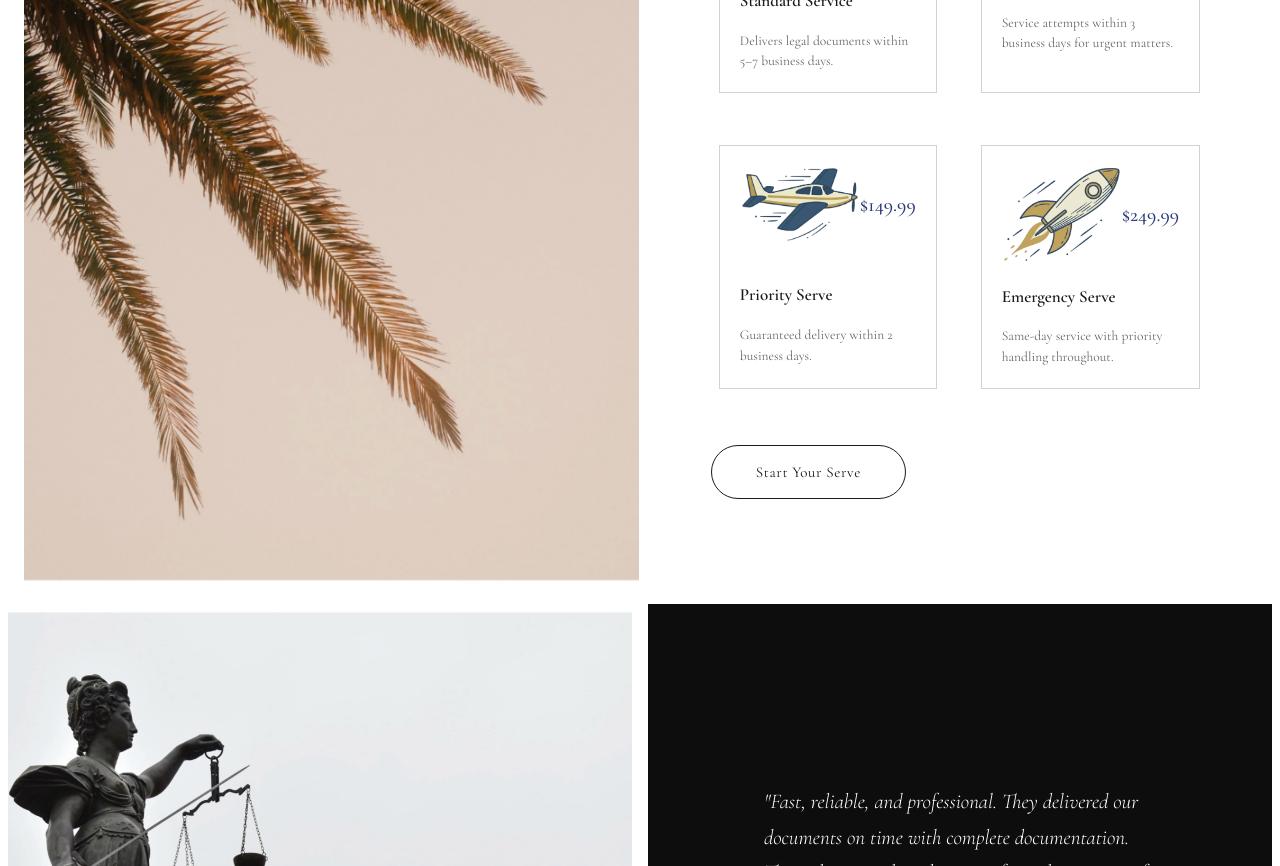
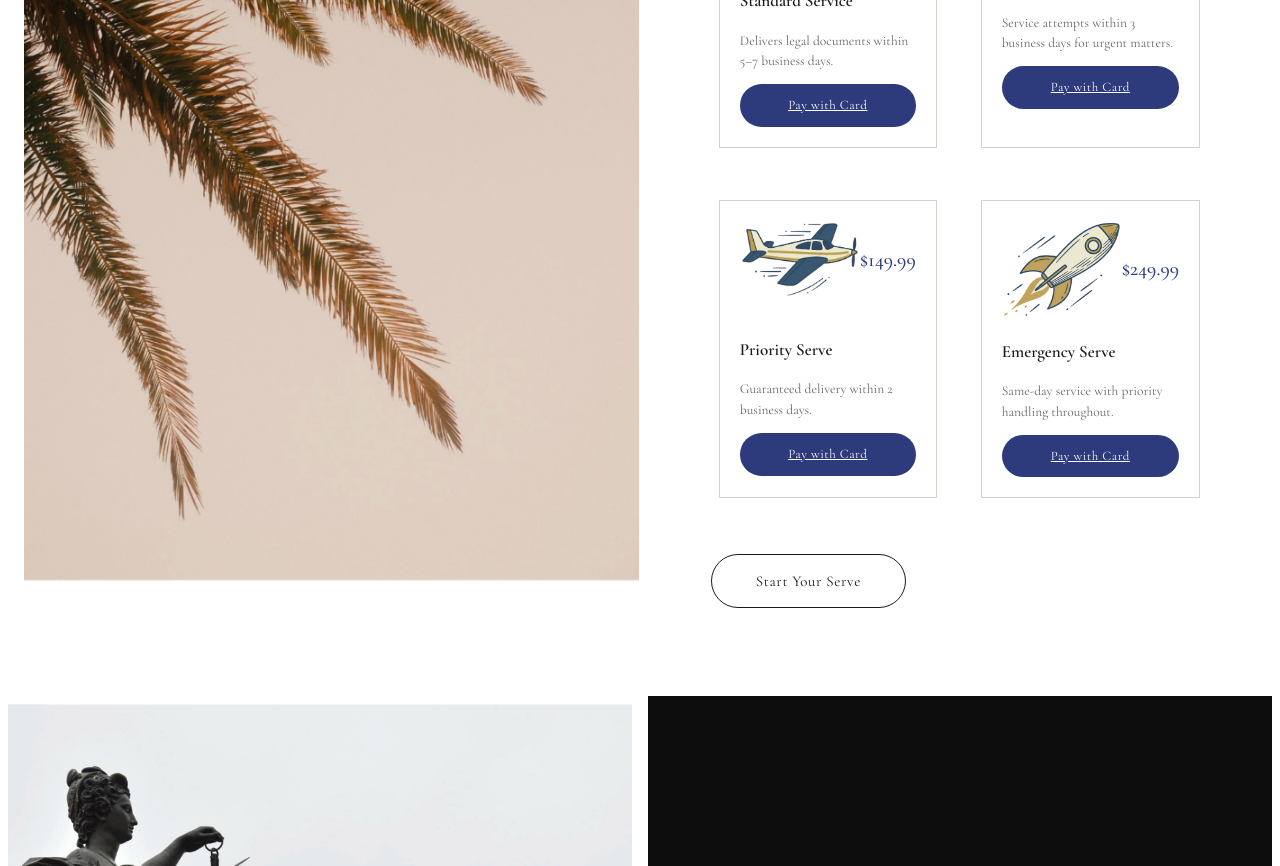
Before and after one commit to arwebcrafts/prestige-serves, a website: page index.html in a window 1280 px wide. Shown: the part 2020-2886 px from the top of the page. Drawn offline with nearby package versions, Linux system fonts and the light colour scheme.

Commit message:
Add Pay with Card buttons to pricing section on home page

```diff
--- a/index.html
+++ b/index.html
@@ -123,6 +123,7 @@
           </div>
           <div class="pricing-item-name">Standard Service</div>
           <div class="pricing-item-desc">Delivers legal documents within 5–7 business days.</div>
+          <a href="https://buy.stripe.com/8x24gz7C11J9dHj3Ix6sw04" target="_blank" class="pay-btn" style="margin-top:12px;display:inline-block;text-align:center;">Pay with Card</a>
         </div>
         <div class="pricing-item">
           <div class="pricing-item-head">
@@ -131,6 +132,7 @@
           </div>
           <div class="pricing-item-name">Rush Serve</div>
           <div class="pricing-item-desc">Service attempts within 3 business days for urgent matters.</div>
+          <a href="https://buy.stripe.com/6oU6oH2hHevV1YB4MB6sw09" target="_blank" class="pay-btn" style="margin-top:12px;display:inline-block;text-align:center;">Pay with Card</a>
         </div>
         <div class="pricing-item">
           <div class="pricing-item-head">
@@ -139,6 +141,7 @@
           </div>
           <div class="pricing-item-name">Priority Serve</div>
           <div class="pricing-item-desc">Guaranteed delivery within 2 business days.</div>
+          <a href="https://buy.stripe.com/bJeaEX09z3RhgTvcf36sw02" target="_blank" class="pay-btn" style="margin-top:12px;display:inline-block;text-align:center;">Pay with Card</a>
         </div>
         <div class="pricing-item">
           <div class="pricing-item-head">
@@ -147,6 +150,7 @@
           </div>
           <div class="pricing-item-name">Emergency Serve</div>
           <div class="pricing-item-desc">Same-day service with priority handling throughout.</div>
+          <a href="https://buy.stripe.com/00w4gz1dD1J9fPr0wl6sw03" target="_blank" class="pay-btn" style="margin-top:12px;display:inline-block;text-align:center;">Pay with Card</a>
         </div>
       </div>
       <a class="btn-outline" onclick="window.location.href='payment.html'" style="cursor:pointer;">Start Your Serve</a>
```
